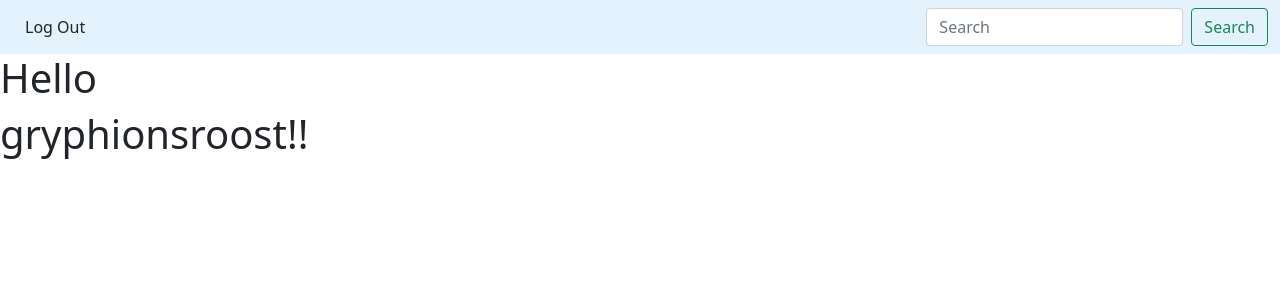
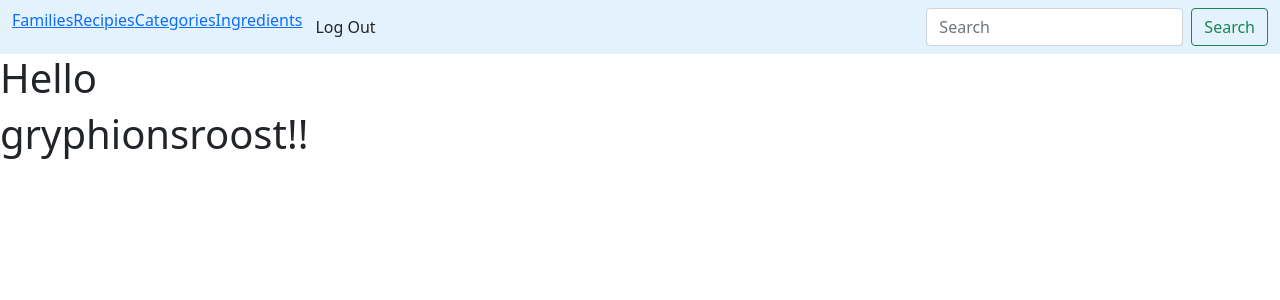
Before and after one commit to gregkorte/Grandmas-Kitchen, a Django app: page / in a window 1280 px wide. Shown: the top 300 px of the page. Run offline with Django 4.2, Linux system fonts and the light colour scheme; a user stored in the database is signed in.

Commit message:
Adding links to nav template

```diff
--- a/grandmas_kitchen/templates/grandmas_kitchen/nav.html
+++ b/grandmas_kitchen/templates/grandmas_kitchen/nav.html
@@ -11,7 +11,16 @@
 	  <div class="collapse navbar-collapse" id="navbarSupportedContent">
 		<ul class="navbar-nav me-auto mb-2 mb-lg-0">
 		  <li class="nav-item">
-
+				<a href="" value="families">Families</a>
+		  </li>
+			<li class="nav-item">
+				<a href="" value="recipies">Recipies</a>
+		  </li>
+			<li class="nav-item">
+				<a href="" value="categories">Categories</a>
+		  </li>
+			<li class="nav-item">
+				<a href="" value="ingredients">Ingredients</a>
 		  </li>
 		  <li>
 			<form method='get' action='/logout'>
```
